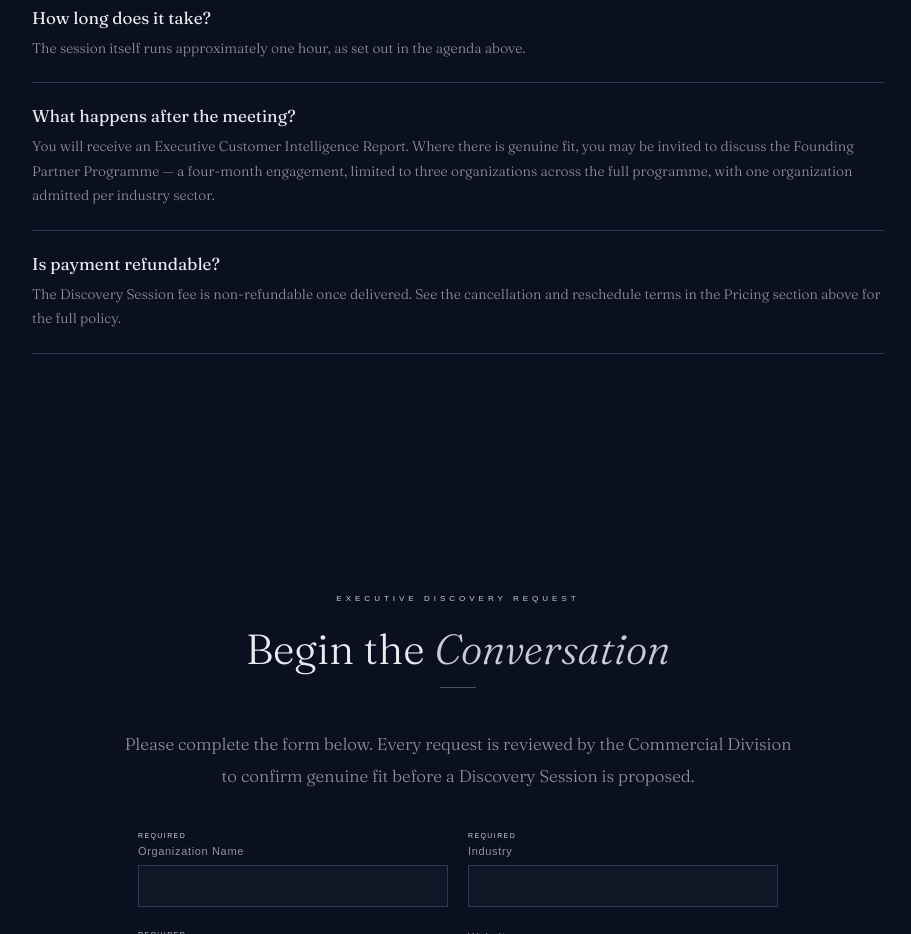
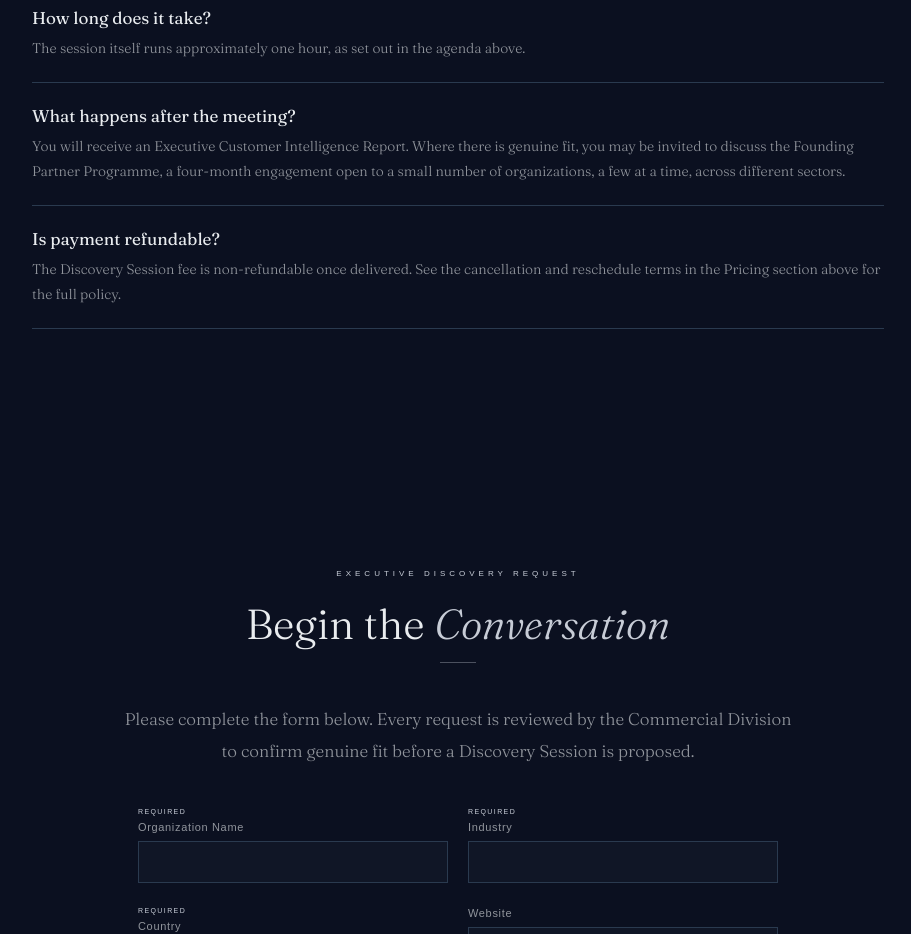
Before and after one commit to achanelle-svg/Mind-Legacies-Website-, a plain HTML site: page discovery-session.html in a window 1280 px wide. Shown: the part 7600-8534 px from the top of the page, without its empty margins (182-1093 px from the left). Drawn offline with Linux system fonts and the light colour scheme; a web font is replaced by a local one.

Commit message:
Add files via upload

```diff
--- a/discovery-session.html
+++ b/discovery-session.html
@@ -320,7 +320,7 @@ footer { position:relative; z-index:1; border-top:1px solid var(--storm); paddin
   <div class="faq-item"><div class="faq-q">Are SYNAPSIS findings scientifically proven?</div><div class="faq-a">SYNAPSIS findings are structured hypotheses generated through our proprietary framework, intended to sit alongside your own expertise and research — not certainties, and not a substitute for your own judgment.</div></div>
   <div class="faq-item"><div class="faq-q">Can multiple executives attend?</div><div class="faq-a">Yes. Please list all expected attendees in your Discovery Request so we can prepare accordingly.</div></div>
   <div class="faq-item"><div class="faq-q">How long does it take?</div><div class="faq-a">The session itself runs approximately one hour, as set out in the agenda above.</div></div>
-  <div class="faq-item"><div class="faq-q">What happens after the meeting?</div><div class="faq-a">You will receive an Executive Customer Intelligence Report. Where there is genuine fit, you may be invited to discuss the Founding Partner Programme — a four-month engagement, limited to three organizations across the full programme, with one organization admitted per industry sector.</div></div>
+  <div class="faq-item"><div class="faq-q">What happens after the meeting?</div><div class="faq-a">You will receive an Executive Customer Intelligence Report. Where there is genuine fit, you may be invited to discuss the Founding Partner Programme, a four-month engagement open to a small number of organizations, a few at a time, across different sectors.</div></div>
   <div class="faq-item"><div class="faq-q">Is payment refundable?</div><div class="faq-a">The Discovery Session fee is non-refundable once delivered. See the cancellation and reschedule terms in the Pricing section above for the full policy.</div></div>
 </section>
 
```
